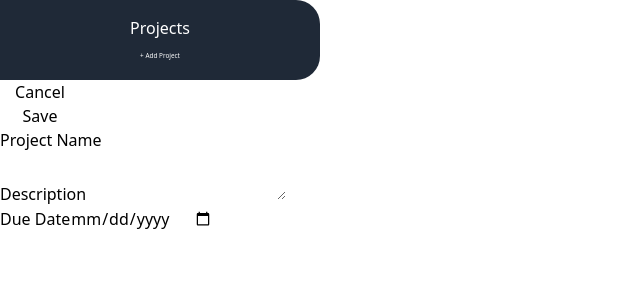
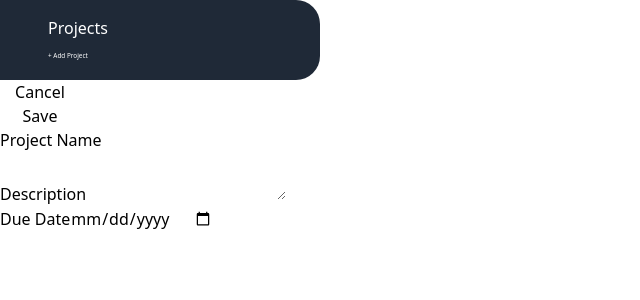
Before and after one commit to thegroosalugg/06-ProjectManager, a React (Vite) app: page / in a window 1280 px wide. Shown: the top 300 px of the page, without its empty margins (0-640 px from the left). Built offline with nearby package versions, Linux system fonts and the light colour scheme.

Commit message:
updated styling for projects sidebar

```diff
--- a/src/components/Sidebar.jsx
+++ b/src/components/Sidebar.jsx
@@ -1,16 +1,16 @@
 export default function Sidebar({ projects }) {
   return (
     <aside id="sidebar">
-      <h2 className="md:text-xl uppercase font-bold my-4">Projects</h2>
+      <h2 className="md:text-xl uppercase font-bold mt-4">Projects</h2>
       <div className="my-5">
         <button className="text-xxs md:text-base px-4 py-2 rounded-md bg-stone-700 text-stone-300 hover:bg-stone-600 hover:text-stone-100">
           + Add Project
         </button>
       </div>
-      <ul>
+      <ul className="mt-3 max-h-32 overflow-auto">
         {projects.map((project, index) => (
           <li key={`${index} ${project.name}`}>
-            <button>{project.name}</button>
+            <button className="p-1 my-1 text-sm uppercase hover:text-stone-500">{project.name}</button>
           </li>
         ))}
       </ul>
--- a/src/index.css
+++ b/src/index.css
@@ -26,11 +26,11 @@ button {
   /* display: none; */
   display: flex;
   flex-direction: column;
-  align-items: center;
+  align-items: start;
   background-color: #1f2937;
   color: #ffffff;
   /* height: 100vh; */
-  padding: 1rem;
+  padding: 1rem 1rem 1rem 3rem;
   border-top-right-radius: 1.5rem;
   border-bottom-right-radius: 1.5rem;
 }
@@ -41,3 +41,15 @@ button {
     /* display: flex; */
   }
 }
+
+::-webkit-scrollbar {
+  width: 0px; /* Width of the scrollbar */
+}
+
+::-webkit-scrollbar-track {
+  background: transparent; /* Hide the track */
+}
+
+::-webkit-scrollbar-thumb {
+  background: transparent; /* Hide the thumb */
+}
```
